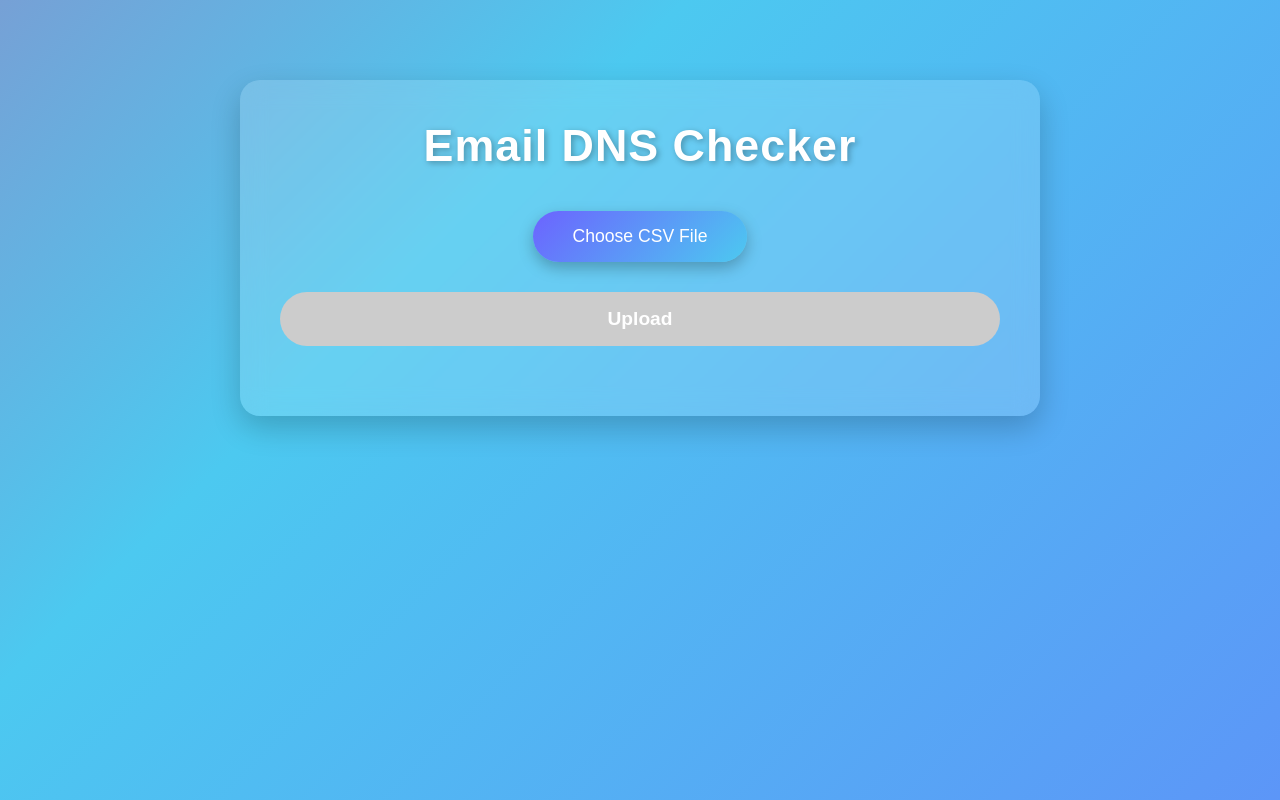
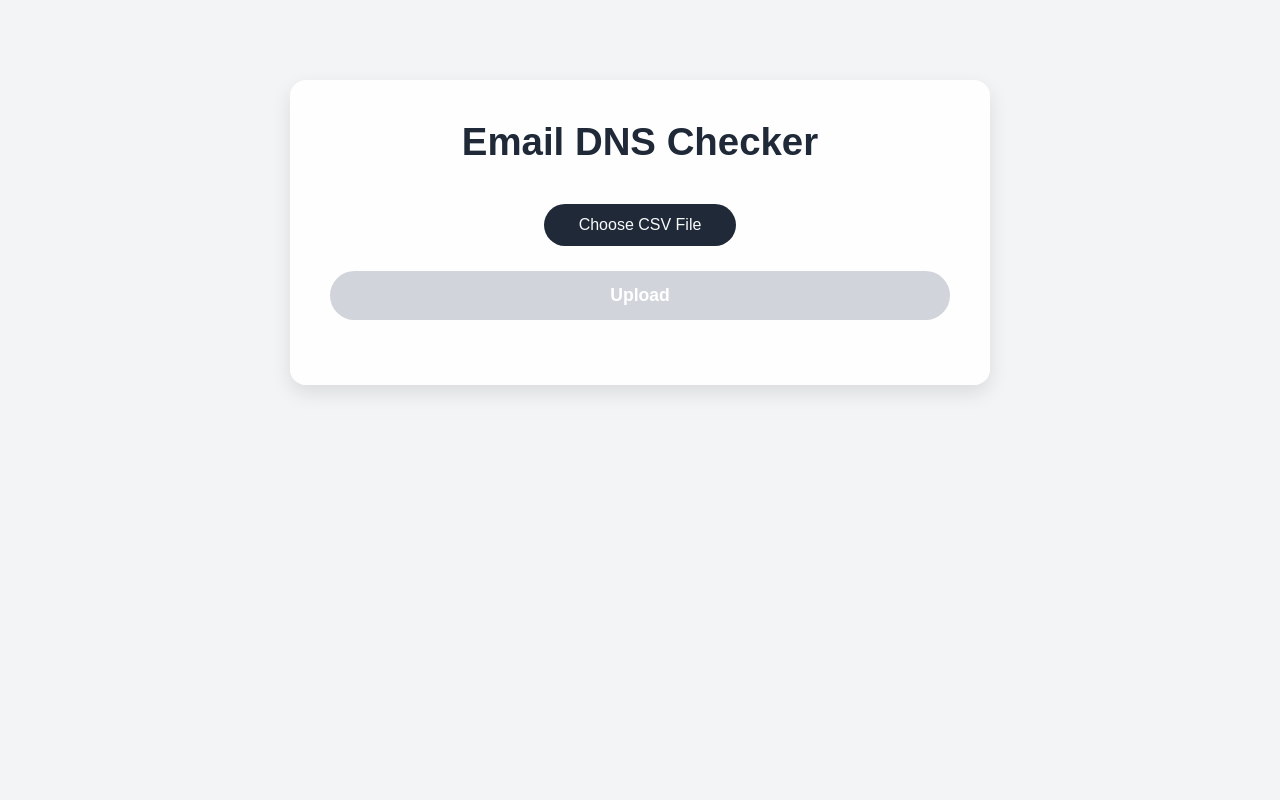
Before and after one commit to RisheshG/Dns-verifier-frontend, a React (Create React App) app: page / in a window 1280 px wide. Built offline with nearby package versions, Linux system fonts and the light colour scheme.

Commit message:
Update styles.css

```diff
--- a/src/styles.css
+++ b/src/styles.css
@@ -7,13 +7,13 @@
 
 /* COLOR PALETTE */
 :root {
-  --primary: #6c63ff; /* Indigo-violet */
-  --secondary: #4cc9f0; /* Cyan */
-  --accent: #f72585; /* Pinkish accent */
-  --text-dark: #2b2d42;
-  --text-light: #ffffff;
-  --card-bg: rgba(255, 255, 255, 0.15);
-  --shadow: rgba(0, 0, 0, 0.2);
+  --primary: #1f2937; /* Dark gray for headings/buttons */
+  --secondary: #4b5563; /* Medium gray for borders */
+  --accent: #3b82f6; /* Soft blue for highlights/buttons */
+  --text-dark: #111827;
+  --text-light: #f9fafb;
+  --card-bg: rgba(255, 255, 255, 0.9);
+  --shadow: rgba(0, 0, 0, 0.1);
   --transition: 0.3s ease-in-out;
 }
 
@@ -21,45 +21,34 @@
 body {
   font-family: "Poppins", sans-serif;
   min-height: 100vh;
-  background: linear-gradient(-45deg, #6c63ff, #4cc9f0, #f72585, #3a0ca3);
-  background-size: 400% 400%;
-  animation: gradientFlow 15s ease infinite;
+  background-color: #f3f4f6; /* light gray background */
   color: var(--text-dark);
   padding: 20px;
 }
 
-@keyframes gradientFlow {
-  0% { background-position: 0% 50%; }
-  50% { background-position: 100% 50%; }
-  100% { background-position: 0% 50%; }
-}
-
 /* MAIN CONTAINER */
 .container {
-  max-width: 800px;
+  max-width: 700px;
   margin: 60px auto;
   padding: 40px;
   background: var(--card-bg);
-  border-radius: 20px;
-  backdrop-filter: blur(12px);
-  box-shadow: 0 12px 30px var(--shadow);
+  border-radius: 16px;
+  box-shadow: 0 8px 20px var(--shadow);
   animation: fadeIn 1s ease-out both;
 }
 
 /* TITLE */
 h2 {
   text-align: center;
-  font-size: 2.8rem;
+  font-size: 2.4rem;
   font-weight: 700;
   margin-bottom: 40px;
-  color: var(--text-light);
-  letter-spacing: 1px;
-  text-shadow: 2px 2px 6px rgba(0, 0, 0, 0.3);
+  color: var(--primary);
 }
 
 /* FILE INPUT */
 .file-input {
-  margin-bottom: 30px;
+  margin-bottom: 25px;
   text-align: center;
   position: relative;
 }
@@ -70,20 +59,18 @@ h2 {
 
 .file-input label {
   display: inline-block;
-  padding: 15px 40px;
-  background: linear-gradient(135deg, var(--primary), var(--secondary));
-  color: #fff;
+  padding: 12px 35px;
+  background-color: var(--primary);
+  color: var(--text-light);
   border-radius: 50px;
-  font-size: 1.1rem;
+  font-size: 1rem;
   font-weight: 500;
   cursor: pointer;
   transition: var(--transition);
-  box-shadow: 0 6px 15px rgba(0, 0, 0, 0.25);
 }
 
 .file-input label:hover {
-  transform: translateY(-4px);
-  box-shadow: 0 10px 20px rgba(0, 0, 0, 0.35);
+  background-color: var(--accent);
 }
 
 /* SELECT DROPDOWN */
@@ -93,47 +80,43 @@ h2 {
 
 .select-container select {
   width: 100%;
-  padding: 15px;
-  font-size: 1.1rem;
-  border: 2px solid var(--primary);
+  padding: 12px;
+  font-size: 1rem;
+  border: 1.5px solid var(--secondary);
   border-radius: 12px;
-  background-color: rgba(255, 255, 255, 0.9);
+  background-color: #ffffff;
   color: var(--text-dark);
-  appearance: none;
   outline: none;
   transition: var(--transition);
 }
 
 .select-container select:focus {
-  border-color: var(--secondary);
-  box-shadow: 0 0 8px var(--secondary);
+  border-color: var(--accent);
+  box-shadow: 0 0 6px var(--accent);
 }
 
 /* UPLOAD BUTTON */
 .upload-button {
   width: 100%;
-  padding: 16px;
-  font-size: 1.2rem;
-  background: linear-gradient(135deg, var(--primary), var(--accent));
+  padding: 14px;
+  font-size: 1.1rem;
+  background-color: var(--primary);
   color: #fff;
   border: none;
   border-radius: 50px;
   cursor: pointer;
   font-weight: 600;
   transition: var(--transition);
-  margin-bottom: 30px;
-  box-shadow: 0 6px 15px rgba(0, 0, 0, 0.25);
+  margin-bottom: 25px;
 }
 
 .upload-button:disabled {
-  background: #ccc;
+  background: #d1d5db; /* gray */
   cursor: not-allowed;
-  box-shadow: none;
 }
 
 .upload-button:hover:not(:disabled) {
-  transform: translateY(-4px);
-  box-shadow: 0 10px 25px rgba(0, 0, 0, 0.35);
+  background-color: var(--accent);
 }
 
 /* PROGRESS BAR */
@@ -144,42 +127,30 @@ h2 {
 
 .progress-container progress {
   width: 100%;
-  height: 18px;
-  border-radius: 10px;
-  overflow: hidden;
+  height: 16px;
+  border-radius: 8px;
   border: none;
-}
-
-.progress-container progress::-webkit-progress-bar {
-  background: rgba(255, 255, 255, 0.3);
-  border-radius: 10px;
+  background-color: #e5e7eb;
 }
 
 .progress-container progress::-webkit-progress-value {
-  background: linear-gradient(135deg, var(--primary), var(--secondary));
-  border-radius: 10px;
+  background-color: var(--accent);
+  border-radius: 8px;
   transition: width 0.3s ease;
 }
 
 .progress-container progress::-moz-progress-bar {
-  background: linear-gradient(135deg, var(--primary), var(--secondary));
-  border-radius: 10px;
+  background-color: var(--accent);
+  border-radius: 8px;
 }
 
 /* PROCESSING MESSAGE */
 .processing-message {
   margin-top: 20px;
   text-align: center;
-  color: var(--secondary);
-  font-size: 1.2rem;
+  color: var(--accent);
+  font-size: 1.1rem;
   font-style: italic;
-  animation: pulse 1.5s infinite;
-}
-
-@keyframes pulse {
-  0% { opacity: 1; }
-  50% { opacity: 0.6; }
-  100% { opacity: 1; }
 }
 
 /* DOWNLOAD LINKS */
@@ -189,34 +160,41 @@ h2 {
 
 .download-links h3 {
   text-align: center;
-  font-size: 2rem;
-  color: var(--text-light);
+  font-size: 1.6rem;
+  color: var(--primary);
   margin-bottom: 20px;
 }
 
+.download-links .download-item {
+  display: flex;
+  align-items: center;
+  justify-content: flex-start;
+  margin-bottom: 15px;
+}
+
+.download-links .download-item span {
+  font-weight: 600;
+  margin-right: 10px;
+  color: var(--secondary);
+}
+
 .download-links a {
-  display: block;
-  padding: 14px;
-  text-align: center;
-  font-size: 1.1rem;
+  padding: 10px 20px;
+  font-size: 1rem;
   border-radius: 50px;
-  background: linear-gradient(135deg, var(--accent), var(--primary));
+  background-color: var(--accent);
   color: #fff;
   text-decoration: none;
-  margin-bottom: 15px;
-  font-weight: 500;
   transition: var(--transition);
-  box-shadow: 0 6px 15px rgba(0, 0, 0, 0.25);
 }
 
 .download-links a:hover {
-  transform: translateY(-3px);
-  box-shadow: 0 10px 20px rgba(0, 0, 0, 0.35);
+  background-color: var(--primary);
 }
 
 /* ANIMATIONS */
 @keyframes fadeIn {
-  0% { opacity: 0; transform: translateY(30px); }
+  0% { opacity: 0; transform: translateY(20px); }
   100% { opacity: 1; transform: translateY(0); }
 }
 
```
